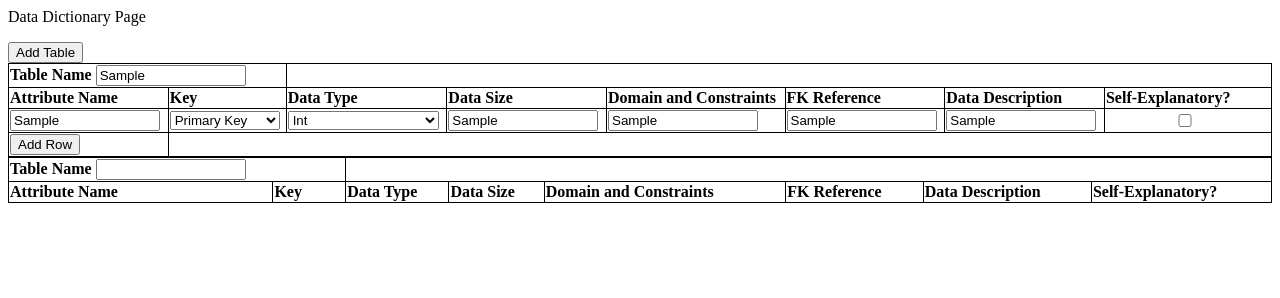
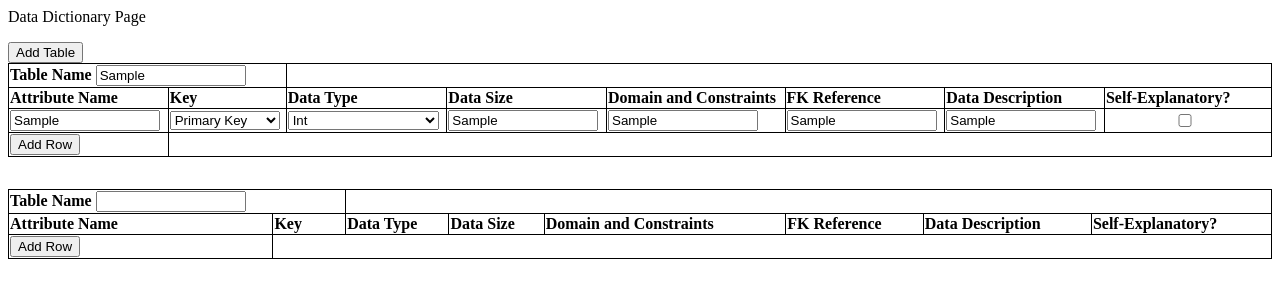
Before and after one commit to gharrison121/DD-Web-App, a website: page app/createdd.html in a window 1280 px wide. Both pictures are taken after typing "Sample", "Sample", "Sample", "Sample", "Sample", "Sample" into the empty fields and a click on the button "Add Table". Drawn offline with Linux system fonts and the light colour scheme.

Commit message:
complete 'Add Table' functionality
added tables can now have added rows

```diff
--- a/app/createdd.js
+++ b/app/createdd.js
@@ -8,13 +8,16 @@ console.log("Create DD Page")
 
 //Handles which add row button has been clicked
 function idHandler() {
-  addRow(event.srcElement.id)
+  //Commented out ID user, now just uses element
+  console.log(event.srcElement)
+  addRow(event.srcElement)
 }
 
 function addRow(id) {
   console.log("addrow function")
-  var rowBtn = document.getElementById(id)
-  currentTable = rowBtn.closest("tbody")
+  //Commented out ID user, now just uses element
+  // var rowBtn = document.getElementById(id)
+  currentTable = id.closest("tbody")
   var newRow = document.createElement("tr")
   //Loop through each column in the table and create cell
   for (var i=0; i < 8; i++) {
@@ -65,20 +68,20 @@ function addTable() {
   console.log("addtable run")
   var newTable = document.createElement("table"),
       tbody = document.createElement("tbody"),
-      tableNameRow = document.createElement("tr")
+      tableNameRow = document.createElement("tr"),
       tableName = document.createElement("th")
       tableName.colSpan = 2
       tableName.innerHTML = "Table Name "
 
-      tableNameInput = document.createElement("input")
+  var tableNameInput = document.createElement("input")
       tableNameInput.type = "text"
 
-      //Construct HTML element
+      //Construct table name HTML element
       tableNameRow.appendChild(tableName)
       tableName.appendChild(tableNameInput)
       tbody.appendChild(tableNameRow)
 
-      headersRow = document.createElement("tr")
+  var headersRow = document.createElement("tr"),
       headers = ['Attribute Name', 'Key', 'Data Type', 'Data Size',
                 'Domain and Constraints', 'FK Reference', 'Data Description',
                 'Self-Explanatory?']
@@ -88,9 +91,23 @@ function addTable() {
     rowHeader.innerHTML = headers[i]
     headersRow.appendChild(rowHeader)
   }
+  //Add column headers to constructed tbody
+  tbody.appendChild(headersRow)
+  // newTable.appendChild(tbody)
+  //Add the 'Add Row' button
+  var newRowBtn = document.createElement("button"),
+      buttonRow = document.createElement("tr"),
+      buttonCell = document.createElement("td")
 
-  tbody.appendChild(headersRow)
-  newTable.appendChild(tbody)
+  newRowBtn.innerHTML = "Add Row"
+  //Construct Add Row Button, build table
+  buttonCell.appendChild(newRowBtn)
+  buttonRow.appendChild(buttonCell)
+  tbody.appendChild(buttonRow)
+  newTable.append(tbody)
+  //Add new table to the document
   document.body.appendChild(newTable)
 
+  //Event listener for 'Add Row' button on new table
+  newRowBtn.addEventListener("click", idHandler)
 }
--- a/app/style.css
+++ b/app/style.css
@@ -28,6 +28,7 @@
 /* Data Dictionary Page */
 table {
   width: 100%;
+  margin-bottom: 2em;
 }
 
 table, td, th{
```
